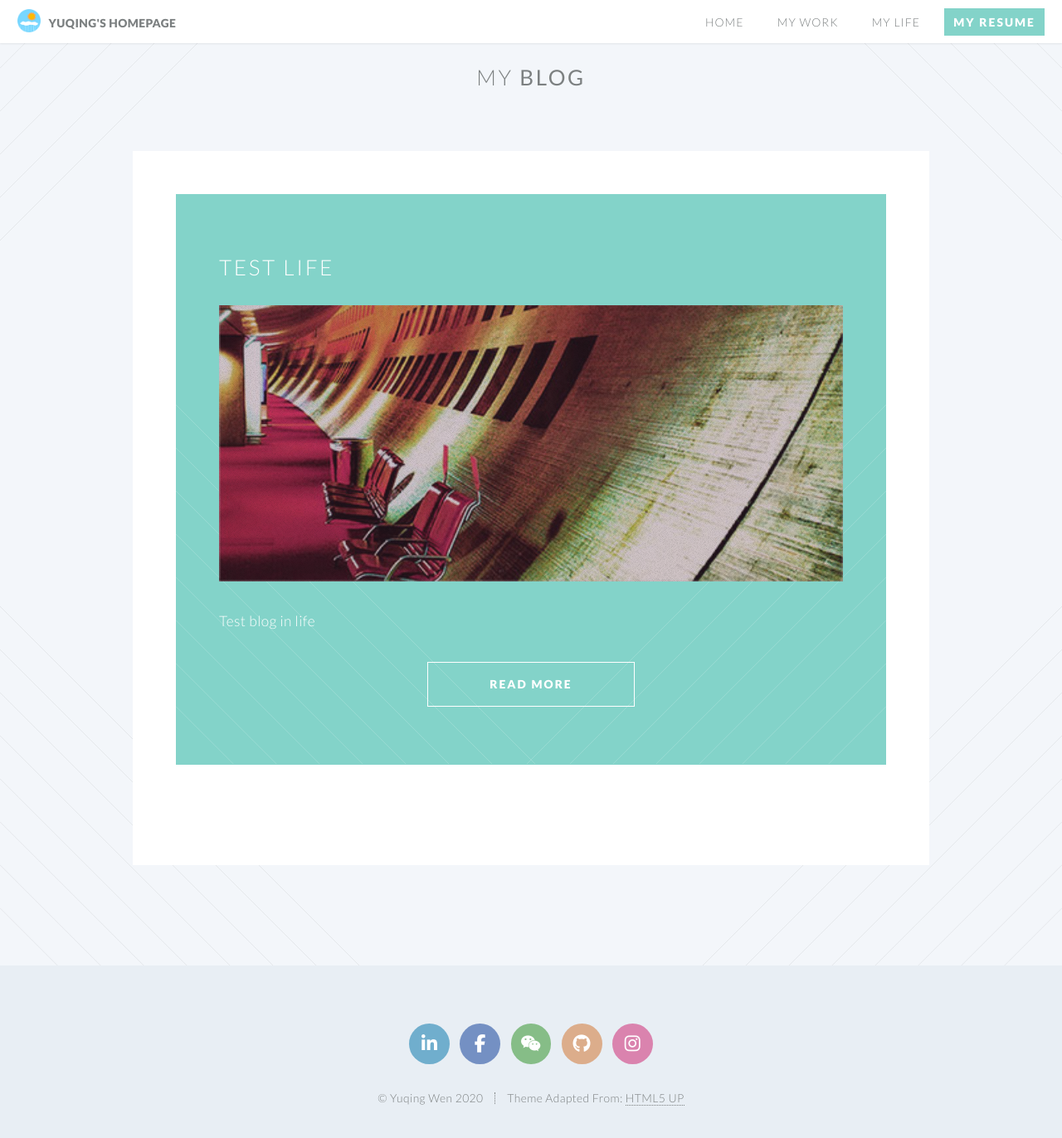
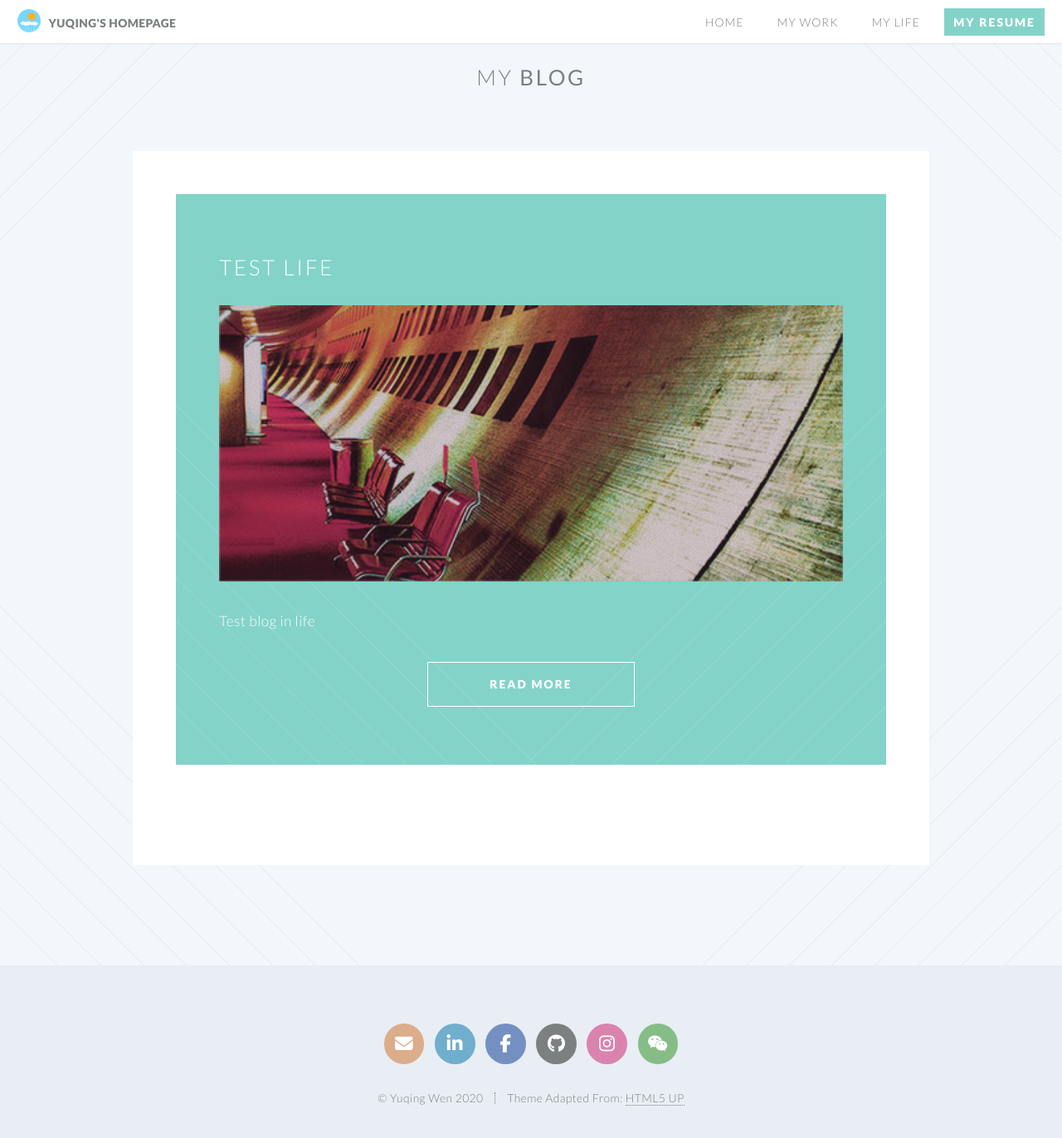
Before and after one commit to yqwen/yqwen.github.io, a Jekyll site: the page built from blog-life.html, in a window 1280 px wide and 1400 px high, scrolled down 143 px. Shown: the top 1372 px of the window at 83% size. Built offline with Jekyll 4.4.1, drawn with Linux system fonts in a browser that asks for light colours; nearby versions of some CDN libraries.

Commit message:
update footer and life

```diff
--- a/_includes/footer.html
+++ b/_includes/footer.html
@@ -2,11 +2,12 @@
 <footer id="footer">
 
     <ul class="icons">
-        <li><a href="https://www.linkedin.com/in/yuqingwen/" class="icon circle fa-linkedin"><span class="label">LinkedIn</span></a></li>
-        <li><a href="https://www.facebook.com/profile.php?id=100012792570382" class="icon circle fa-facebook"><span class="label">Facebook</span></a></li>
-        <li><a href="" class="icon circle fa-wechat"><span class="label">WeChat</span><span class="tooltip">WeChat ID: Wen_YQ-</span></a></li>
-        <li><a href="https://github.com/yqwen" class="icon circle fa-github"><span class="label">Github</span></a></li>
-        <li><a href="https://www.instagram.com/wendy_yuqing/" class="icon circle fa-instagram"><span class="label">Instagram</span></a></li>
+        <li><a href="mailto:wendy.wenyuqing@gmail.com" class="icon circle fa-envelope with-tooltip"><span class="label">Mail</span><span class="tooltip long">wendy.wenyuqing@gmail.com</span></a></li>
+        <li><a href="https://www.linkedin.com/in/yuqingwen/" class="icon circle fa-linkedin" target="_blank"><span class="label">LinkedIn</span></a></li>
+        <li><a href="https://www.facebook.com/profile.php?id=100012792570382" class="icon circle fa-facebook" target="_blank"><span class="label">Facebook</span></a></li>
+        <li><a href="https://github.com/yqwen" class="icon circle fa-github"><span class="label" target="_blank">Github</span></a></li>
+        <li><a href="https://www.instagram.com/wendy_yuqing/" class="icon circle fa-instagram" target="_blank"><span class="label">Instagram</span></a></li>
+        <li><span class="icon circle fa-wechat with-tooltip"><span class="label">WeChat</span><span class="tooltip">WeChat ID: Wen_YQ-</span></span></li>
     </ul>
 
     <ul class="copyright">
--- a/css/style.css
+++ b/css/style.css
@@ -337,6 +337,32 @@
 				top: -0.2em;
 			}
 
+			.icon.circle.with-tooltip > .tooltip {
+				visibility: hidden;
+				width: 12em;
+				background-color: rgb(61, 57, 57, 0.75);
+				color: #fff;
+				text-align: center;
+				border-radius: 6px;
+				padding: 5px 0;
+				line-height: 1.25em;
+				font-size: 0.7em;
+
+				/* Position the tooltip */
+				position: absolute;
+				bottom: 125%;
+				left: -150%;
+				z-index: 1;
+			}
+
+				.icon.circle.with-tooltip > .tooltip.long {
+					width: 15em;
+				}
+
+			.icon.circle.with-tooltip:hover .tooltip {
+				visibility: visible;
+			}
+
 			.icon.circle.fa-linkedin {
 				background: #70aecd;
 				color: white;
@@ -360,39 +386,17 @@
 				color: white;
 			}
 
-				.icon.circle.fa-wechat > .tooltip {
-					visibility: hidden;
-					width: 12em;
-					background-color: rgb(61, 57, 57, 0.75);
-					color: #fff;
-					text-align: center;
-					border-radius: 6px;
-					padding: 5px 0;
-					line-height: 1.25em;
-					font-size: 0.7em;
-
-					/* Position the tooltip */
-					position: absolute;
-					bottom: 125%;
-					left: -150%;
-					z-index: 1;
-				}
-
 				.icon.circle.fa-wechat:hover {
 					background: #86bd87;
 				}
 
-				.icon.circle.fa-wechat:hover .tooltip {
-					visibility: visible;
-				  }
-
 			.icon.circle.fa-github {
-				background: #dcad8b;
+				background: #7c8081;
 				color: white;
 			}
 
 				.icon.circle.fa-github:hover {
-					background: #e1b89b;
+					background: #929596;
 				}
 
 			.icon.circle.fa-instagram {
@@ -402,6 +406,15 @@
 
 				.icon.circle.fa-instagram:hover {
 					background: #df93b8;
+				}
+
+			.icon.circle.fa-envelope {
+				background: #dcad8b;
+				color: white;
+			}
+
+				.icon.circle.fa-envelope:hover {
+					background: #e1b89b;
 				}
 
 		.icon.featured {
```
Also changed, not shown: life.html (+31 -12 lines).
